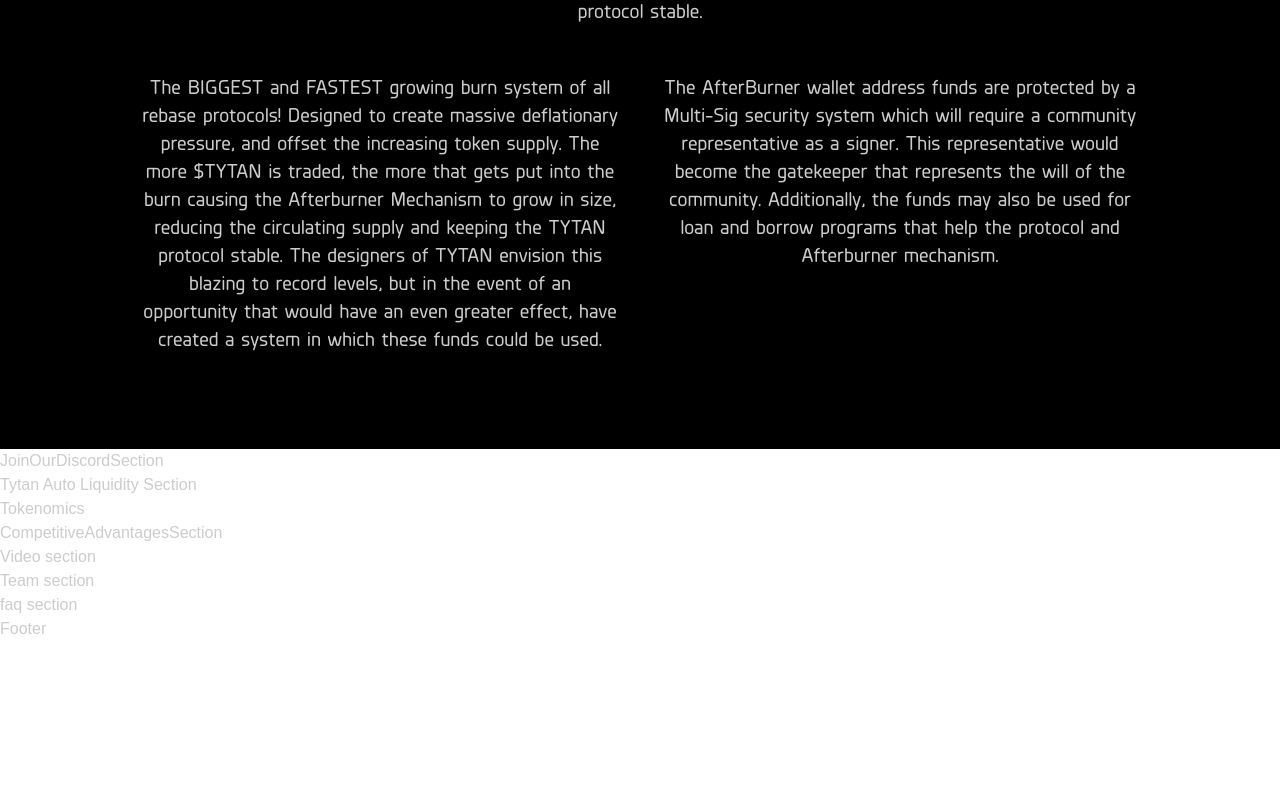
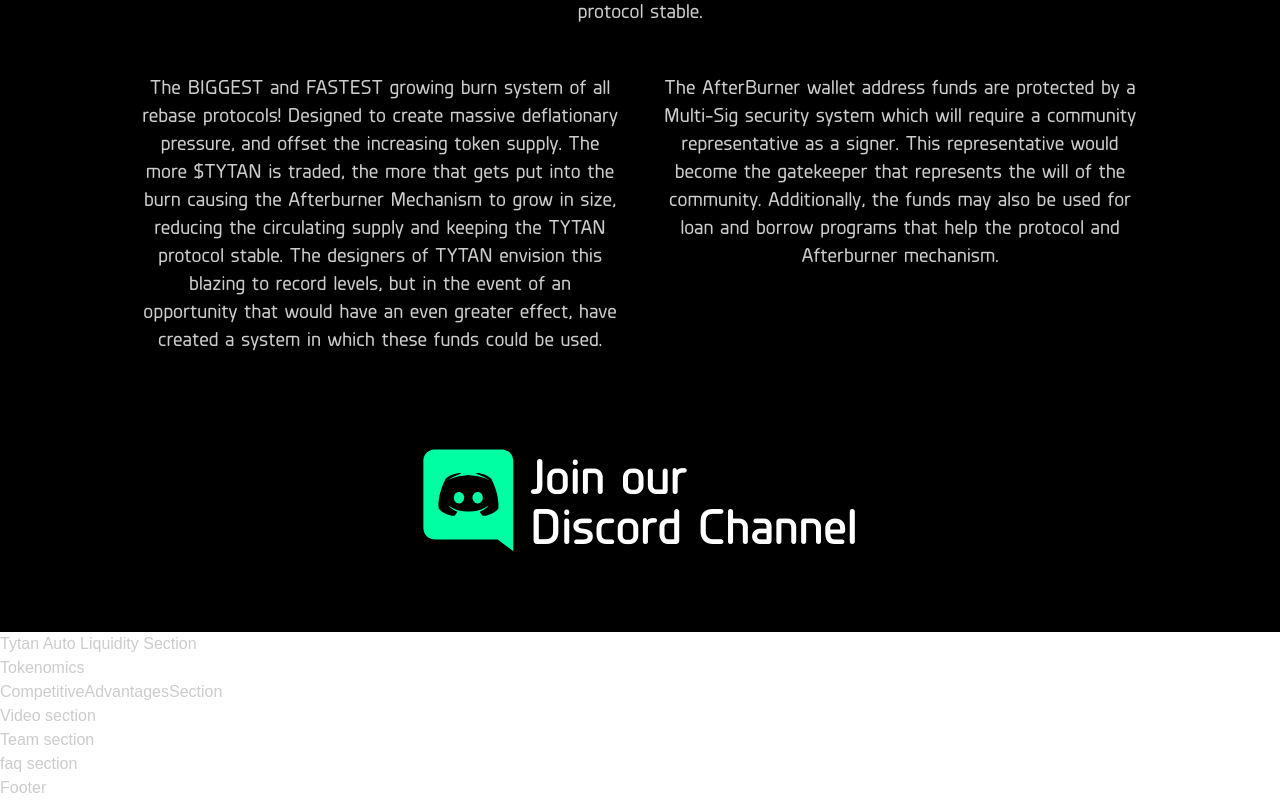
Before and after one commit to Tytan-Finance/Tytan-Landing, a Next.js app: page / in a window 1280 px wide. Shown: the part 4181-4981 px from the top of the page. Before the commit the page ends 4822 px from the top, so only its background shows below. Built offline with nearby package versions, Linux system fonts and the light colour scheme; a web font is replaced by a local one.

Commit message:
done with the join our discord section

```diff
--- a/components/HomePage/JoinOurDiscordSection.tsx
+++ b/components/HomePage/JoinOurDiscordSection.tsx
@@ -1,11 +1,24 @@
 import React from 'react';
+import {ResponsiveH1} from "../common";
+import Image from 'next/image';
 
 interface Props {}
 
 const JoinOurDiscordSection : React.FC<Props> = () => {
     return (
-        <div>
-            JoinOurDiscordSection
+        <div className={`bg-black pb-20 leading-[50px] space-x-4 text-accent flex items-center justify-center`}>
+            {/*     Logo Image      */}
+            <div className={`flex items-center justify-center`}>
+                <Image src={'/homePage/discord.svg'} width={91.71} height={103.69}/>
+            </div>
+
+            {/*     Text to join discord    */}
+            <div>
+                <ResponsiveH1>
+                    Join our <br/>
+                    Discord Channel
+                </ResponsiveH1>
+            </div>
         </div>
     );
 };
```
